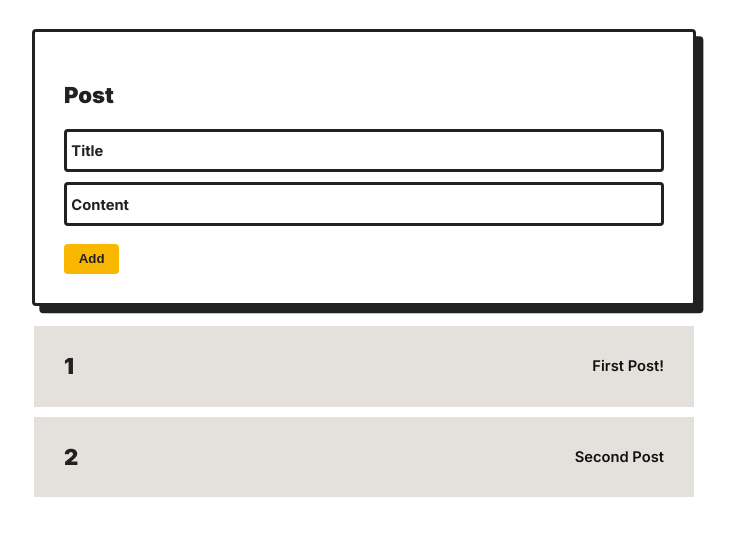
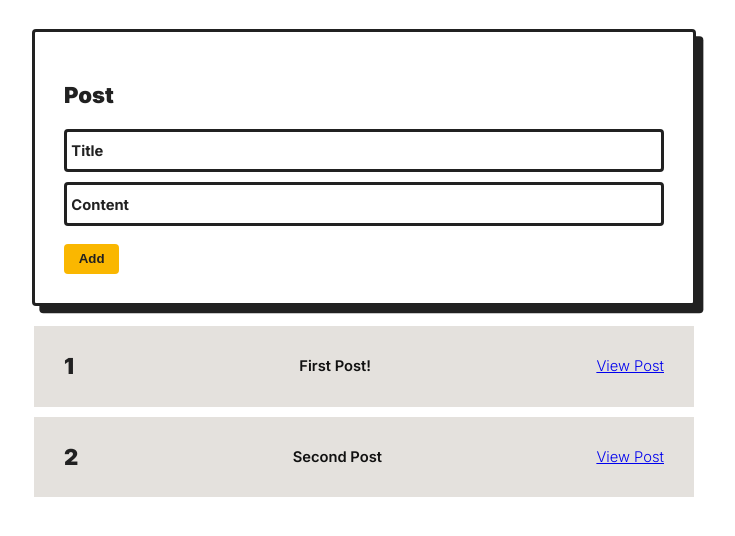
Before and after one commit to atakanteko/redux-toolkit-blog, a React (Create React App) app: page / in a window 1280 px wide. Shown: the top 536 px of the page, without its empty margins (276-1011 px from the left). Built offline with nearby package versions, Linux system fonts and the light colour scheme.

Commit message:
Showing single posts

```diff
--- a/src/App.js
+++ b/src/App.js
@@ -10,6 +10,7 @@ import './App.scss';
 
 import PostForm from './features/posts/postsForm';
 import PostsList from './features/posts/PostsList';
+import SinglePostPage from './features/posts/SinglePostPage';
 
 function App() {
   return (
@@ -25,6 +26,11 @@ function App() {
             </div>
           )}
         />
+          <Route
+              exact
+              path="/posts/:postId"
+              component={SinglePostPage}
+          />
         <Redirect to="/" />
       </Switch>
     </Router>
--- a/src/features/posts/PostsList.js
+++ b/src/features/posts/PostsList.js
@@ -1,5 +1,6 @@
 import React from 'react'
 import { useSelector } from 'react-redux'
+import { Link } from 'react-router-dom'
 
 const PostsList = () => {
     const posts = useSelector(state => state.posts)
@@ -9,6 +10,9 @@ const PostsList = () => {
             <div key={index} className='box'>
                 <h2>{post.id}</h2>
                 <span>{post.title}</span>
+                <Link to={`/posts/${post.id}`} className="button muted-button">
+                    View Post
+                </Link>
             </div>
         )
     })
--- /dev/null
+++ b/src/features/posts/SinglePostPage.js
@@ -0,0 +1,29 @@
+import React from 'react';
+import { useSelector } from 'react-redux'
+
+const SinglePostPage = ({ match }) => {
+    const { postId } = match.params
+
+    const post = useSelector(state =>
+        state.posts.find(post => post.id === postId)
+    )
+
+    if (!post) {
+        return (
+            <section>
+                <h2>Post not found!</h2>
+            </section>
+        )
+    }
+
+    return (
+        <section>
+            <article className="post">
+                <h2>{post.title}</h2>
+                <p className="post-content">{post.content}</p>
+            </article>
+        </section>
+    );
+};
+
+export default SinglePostPage;
```
